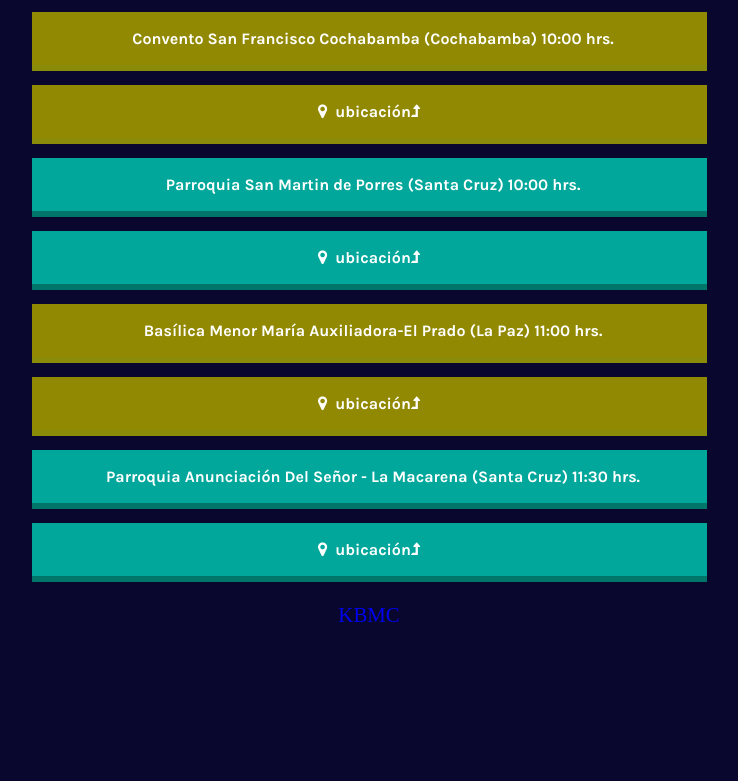
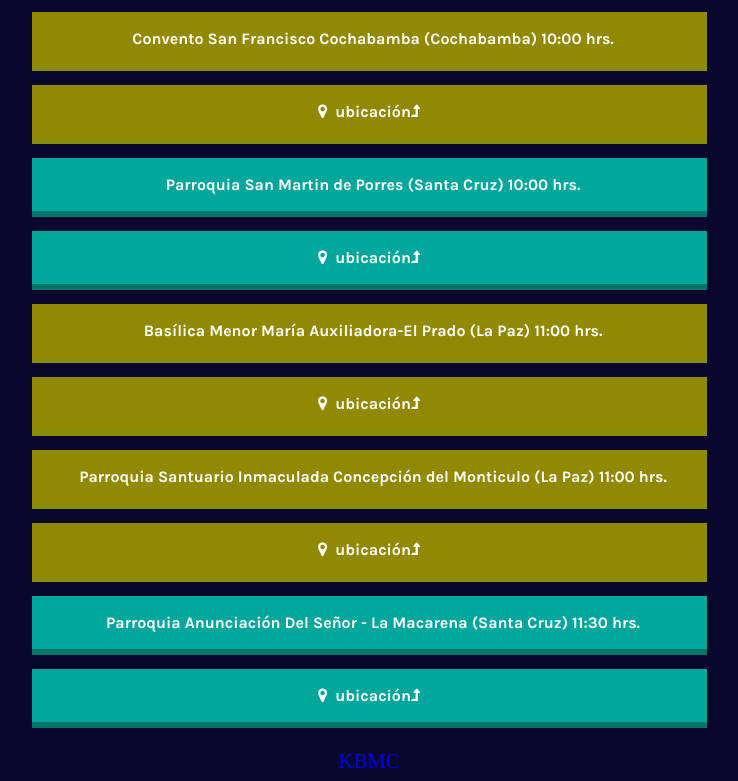
Before and after one commit to KBMC-dev/invitacion, a plain HTML site: page index.html in a window 1280 px wide. Shown: the part 478-1259 px from the top of the page, without its empty margins (271-1009 px from the left). Before the commit the page ends 1113 px from the top, so only its background shows below. Drawn offline with nearby package versions, Linux system fonts and the light colour scheme.

Commit message:
ultimo sabado

```diff
--- a/index.html
+++ b/index.html
@@ -27,7 +27,7 @@
     <!-- BOTONES -->
     <div id="links">
  <!-- 0 -->
-       <a class="link1" href="https://www.facebook.com/Parroquia-San-Pablo-de-Tarija-100613598024765/" target="_blank"
+       <a  class="link1" href="https://www.facebook.com/Parroquia-San-Pablo-de-Tarija-100613598024765/" target="_blank"
        >&#160;&#160;Parroquia San Pablo de Tarija (Tarija) 7:00 hrs.</a
      >
      <a class="link1" href="https://goo.gl/maps/uxhwM3Y2MFG3AnCW9" target="_blank"
@@ -68,8 +68,16 @@
       <a class="link1" href="https://maps.app.goo.gl/AX2ikyAgW8vmWsfX9" target="_blank"
         ><i aria-hidden="true" class="fa fa-map-marker"></i>&#160;&#160;ubicación<i class="fa fa-level-up" aria-hidden="true"></i></a
       >
+<!-- 5 -->
+      <a class="link1" href="https://www.facebook.com/Parroquia-Santuario-Inmaculada-Concepci%C3%B3n-del-Monticulo-277633225733842/" target="_blank"
+        >&#160;&#160;Parroquia Santuario Inmaculada Concepción del Monticulo (La Paz) 11:00 hrs.</a
+      >
 
-<!-- 5 -->
+      <a class="link1" href="https://maps.app.goo.gl/63MRQ7e1SxpG2gst7" target="_blank"
+        ><i aria-hidden="true" class="fa fa-map-marker"></i>&#160;&#160;ubicación<i class="fa fa-level-up" aria-hidden="true"></i></a
+      >
+
+<!-- 6 -->
       <a class="link" href="https://www.facebook.com/pages/Parroquia%20Anunciaci%C3%B3n%20Del%20Se%C3%B1or%20-%20La%20Macarena/923330927817942/" target="_blank"
         >&#160;&#160;Parroquia Anunciación Del Señor - La Macarena (Santa Cruz) 11:30 hrs.</a
       >
```
